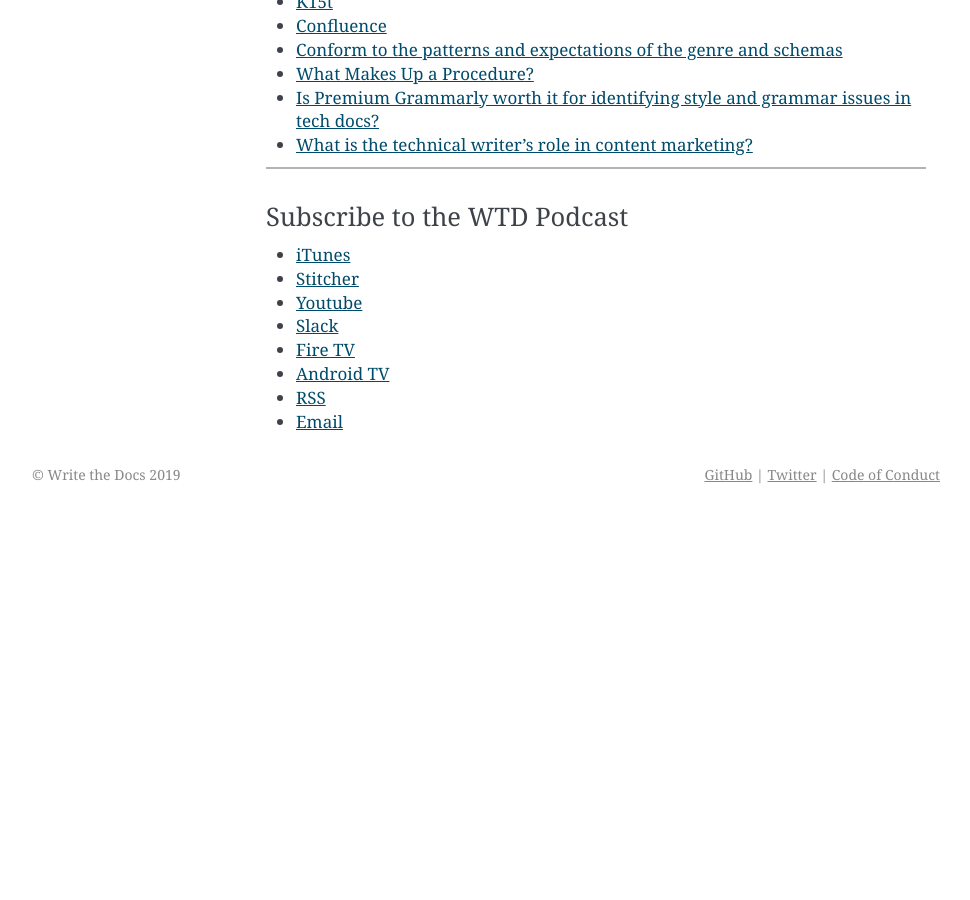
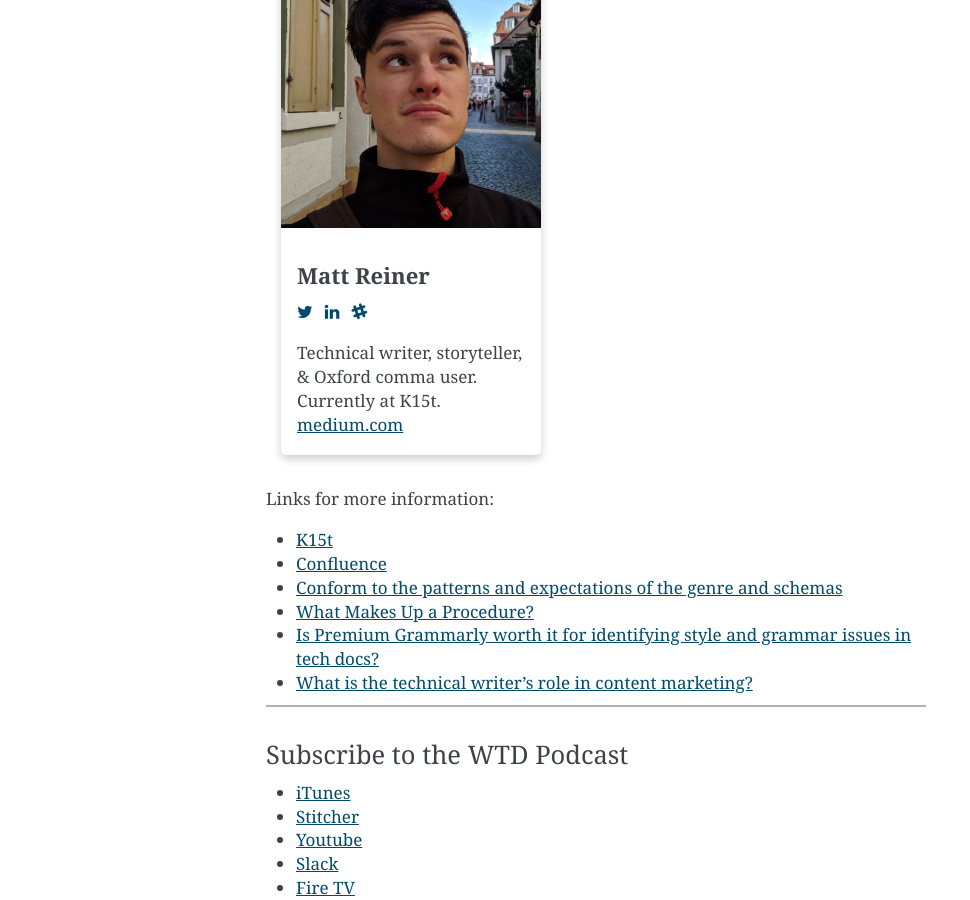
Before and after one commit to writethedocspodcast/writethedocspodcast.github.io, a Jekyll site: the page built from _posts/2019-03-02-episode-20-standards-for-docs-and-working-with-marketing.md, in a window 1280 px wide and 900 px high, scrolled down 1003 px. Shown: the whole window, without its empty margins (154-1124 px from the left). Built offline with Jekyll 4.4.1, drawn with Linux system fonts in a browser that asks for light colours; comment, search, counter and statistics services are not loaded; before the commit the page ends 1500 px from its top, so only the background shows below that.

Commit message:
updated profile embed

```diff
--- /dev/null
+++ b/_includes/guest_host.md
@@ -0,0 +1,20 @@
+{% for profile in site.data.profiles.info %}
+{% assign HostSlackHandle = include.guest %}
+{% if profile.slack_handle == HostSlackHandle %}
+
+<div class="card">
+  <img src="/assets/img/team/{{profile.image}}" alt="Avatar" style="width:100%">
+  <div class="container">
+    <h4><b>{{profile.name}}</b></h4>
+  <ul class="team-card-social">
+    {% if profile.twitter %}<li class="social-item"><a href="{{profile.twitter}}" target="_blank"><i class="fa fa-twitter"></i></a></li>{% endif %}
+    {% if profile.linkedin %}<li class="social-item"><a href="{{profile.linkedin}}" target="_blank"><i class="fa fa-linkedin"></i></a></li>{% endif %}
+    {% if profile.slack_handle %}<li class="social-item"><a href="https://writethedocs.slack.com/team/{{profile.slack_handle}}" target="_blank"><i class="fa fa-slack"></i></a></li>{% endif %}
+  </ul>
+  <div style="clear: both;"></div>
+      <p>{{profile.description}}</p>
+  </div>
+</div>
+{% endif %}
+{% unless include.no_clear == true %}<div style="clear:both"></div>{% endunless %}
+{% endfor %}
--- a/_posts/2019-03-02-episode-20-standards-for-docs-and-working-with-marketing.md
+++ b/_posts/2019-03-02-episode-20-standards-for-docs-and-working-with-marketing.md
@@ -26,6 +26,8 @@
 
 {{page.summary}}
 
+{% include guest_host.md guest="U967DEZBL" %}
+
 Links for more information:
 
 * [K15t](https://www.k15t.com/)
```
